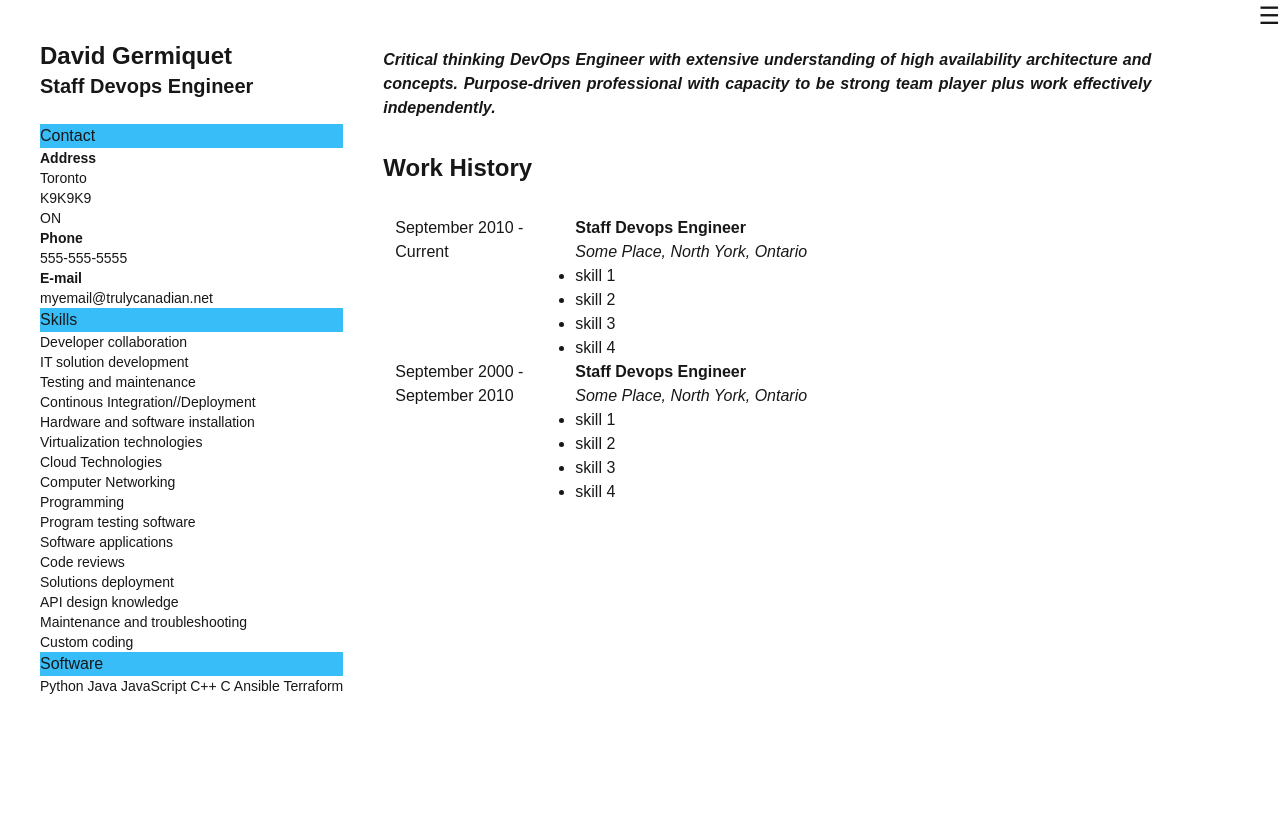
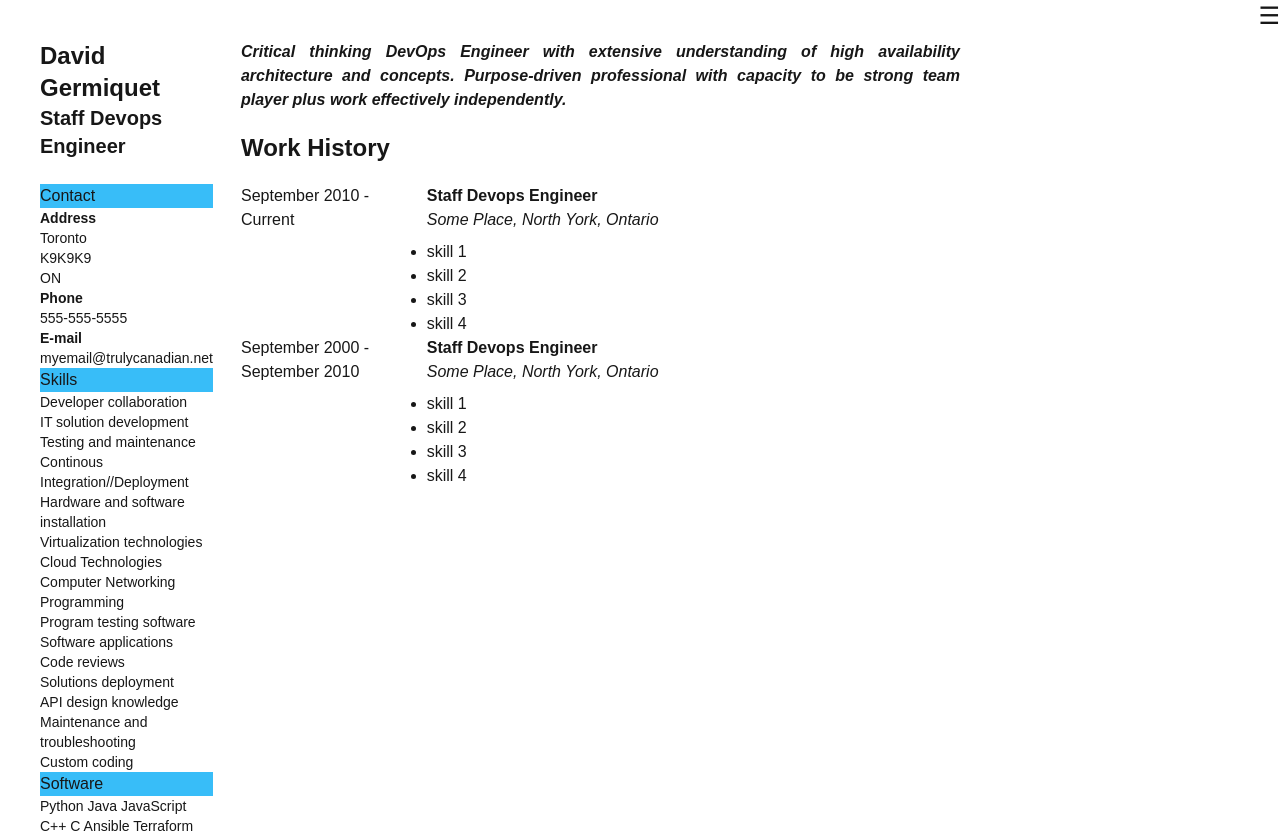
Before and after one commit to davegermiquet/typescriptresumeexample, a Next.js app: page /resume in a window 1280 px wide. Before the commit the page ends 800 px from the top, so only its background shows below. Built offline with nearby package versions, Linux system fonts and the light colour scheme.

Commit message:
Update some formatting in html

```diff
--- a/app/_components/jobexperience.tsx
+++ b/app/_components/jobexperience.tsx
@@ -15,14 +15,15 @@ async function JobExperience() {
       const jobExpierence = job_experience.map((experience:JobExperiernceType,index:number)  => (
         <div key={index} className="flex flex-row">
 
-      <div className="flex-[10%] flex-col w-30px px-3 text-left">
+      <div className="flex-[10%] flex-col mr-3 text-left">
              {experience.date}
         </div>
         <div className="flex-[60%] text-justify">
+          <div className="mb-2">
         <span className="font-bold">
           {experience.role} </span> <br/>
         <span className="italic">{experience.place}       </span>
-          <br/>
+        </div>
           <ul className="list-disc">
           {experience.skills.map((skills:string,index2:number) => <li key={index2}>  {skills}  </li>)}
           </ul>
@@ -30,7 +31,7 @@ async function JobExperience() {
           </div>
       ))
     return (
-      <div>
+      <div className="">
         {jobExpierence}
       </div>
     )
--- a/app/resume/page.tsx
+++ b/app/resume/page.tsx
@@ -9,24 +9,22 @@ export default  function resume() {
     return (
       <div className="div_main">
         <main className="main_class">
-            <div className="flex flex-row w-full h-full">
-              <div className="w-1/11 h-full flex flex-col text-left">
-              <div className="pl-10 pr-10 pt-10">
+            <div className="flex flex-row mr-40 ml-5  mt-10">
+              <div className="flex flex-col text-left pl-5 pr-7">
+              <div className="">
                <Contact/>
                   <ListSkills/>
                   <SoftwareSkills/>
               </div>
               </div>
-              <div className="w-3/5 py-2 text-justify">
-              <div className="pt-10">
-              <OverView/>
-              </div>
-              <br/>
-              <h1 className="text-2xl font-bold py-2"> Work History</h1>
-              <br/>
-              <div className="flex flex-col">
-              <JobExperience/>
-              </div>
+              <div className="text-justify mr-40">
+                <OverView/>
+              <div className="mt-5 mb-5">
+             <h1 className="text-2xl font-bold"> Work History</h1>
+                </div>
+                  <div className="flex flex-col">
+                  <JobExperience/>
+                  </div>
               </div>
             </div>
         </main>
```
